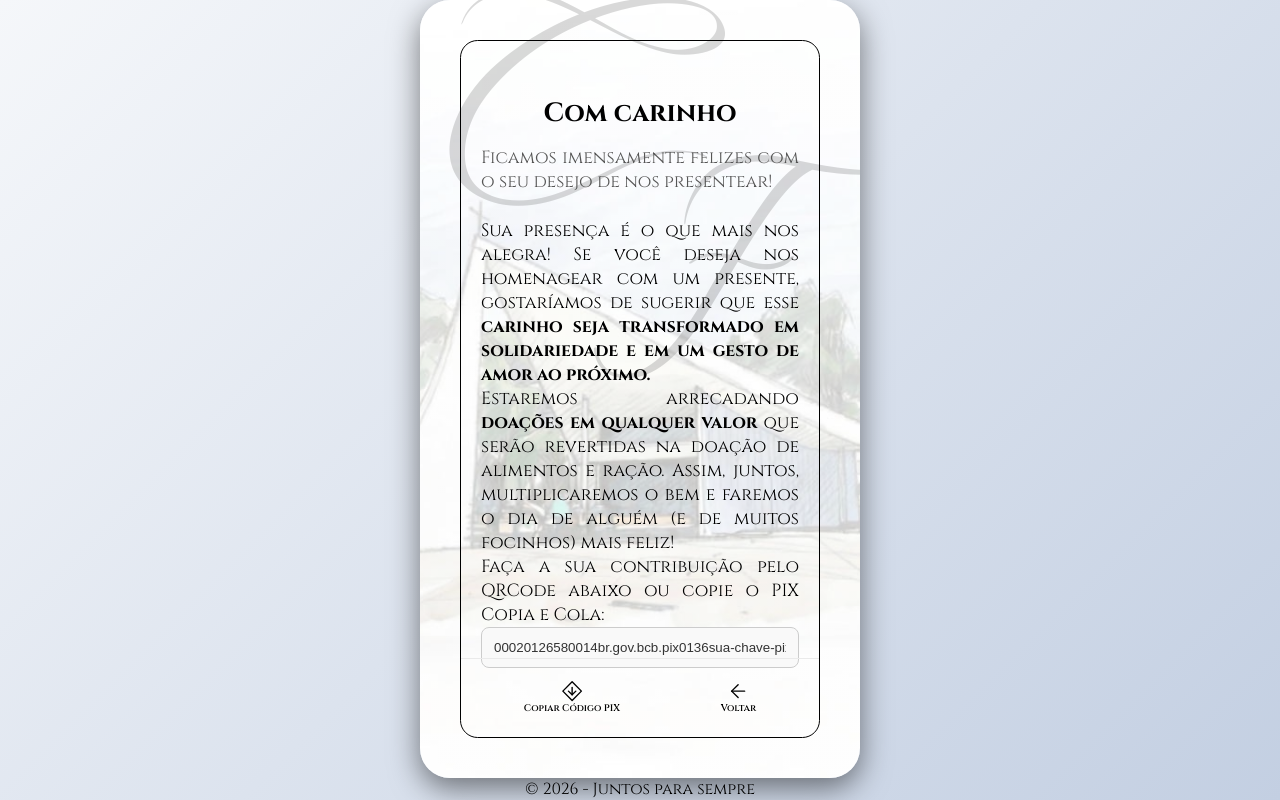
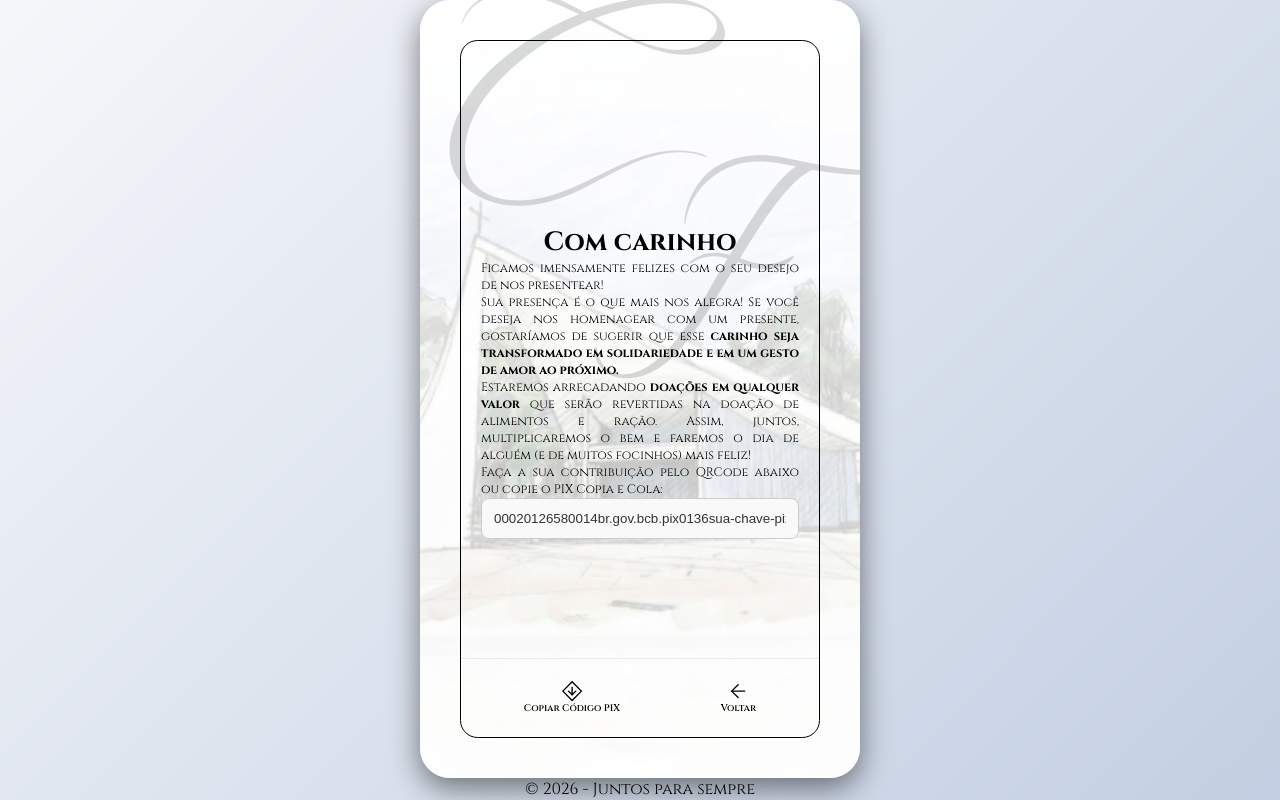
Before and after one commit to fabionitto/convite, a Flask app: page /presentes/1 in a window 1280 px wide. Run offline with Flask 3, Linux system fonts and the light colour scheme.

Commit message:
Update styling and structure in presentes.html

```diff
--- a/templates/presentes.html
+++ b/templates/presentes.html
@@ -2,12 +2,13 @@
 
 {% block content %}
     <h2>Com carinho</h2>
-    <p style="margin-top: 15px; margin-bottom: 25px; color: #555;">
+    <p style="font-size: 0.7em;">
         Ficamos imensamente felizes com o seu desejo de nos presentear!
     </p>
-    <p>Sua presença é o que mais nos alegra! Se você deseja nos homenagear com um presente, gostaríamos de sugerir que esse <strong>carinho seja transformado em solidariedade e em um gesto de amor ao próximo.</strong></p>
-    <p>Estaremos arrecadando <strong>doações em qualquer valor</strong> que serão revertidas na doação de alimentos e ração. Assim, juntos, multiplicaremos o bem e faremos o dia de alguém (e de muitos focinhos) mais feliz!</p>
-    <p>Faça a sua contribuição pelo QRCode abaixo ou copie o PIX Copia e Cola:</p>
+    <p style="font-size: 0.7em;">
+        Sua presença é o que mais nos alegra! Se você deseja nos homenagear com um presente, gostaríamos de sugerir que esse <strong>carinho seja transformado em solidariedade e em um gesto de amor ao próximo.</strong></p>
+    <p style="font-size: 0.7em;">Estaremos arrecadando <strong>doações em qualquer valor</strong> que serão revertidas na doação de alimentos e ração. Assim, juntos, multiplicaremos o bem e faremos o dia de alguém (e de muitos focinhos) mais feliz!</p>
+    <p style="font-size: 0.7em;">Faça a sua contribuição pelo QRCode abaixo ou copie o PIX Copia e Cola:</p>
 
     <input type="text" id="pixCode" value="{{ pix_code }}" readonly style="width: 100%; padding: 12px; margin-bottom: 15px; text-align: center; border: 1px solid #ccc; border-radius: 8px; background-color: #f9f9f9; color: #333;">
 {% endblock %}
```
